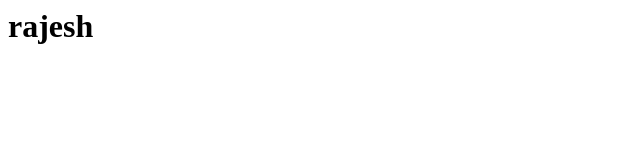
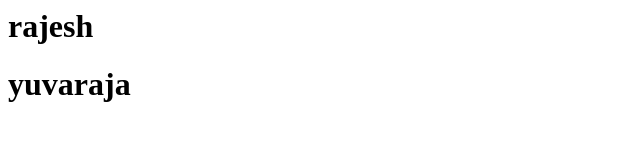
Before and after one commit to Rajesh2404y/rak, a plain HTML site: page index.html in a window 1280 px wide. Shown: the whole page, without its empty margins (0-640 px from the left). Drawn offline with Linux system fonts and the light colour scheme.

Commit message:
Update index.html

```diff
--- a/index.html
+++ b/index.html
@@ -1,4 +1,5 @@
 <html>
   <head></head>
   <body><h1>rajesh</h1></body>
+  <h1>yuvaraja</h1>
 </html>
```
